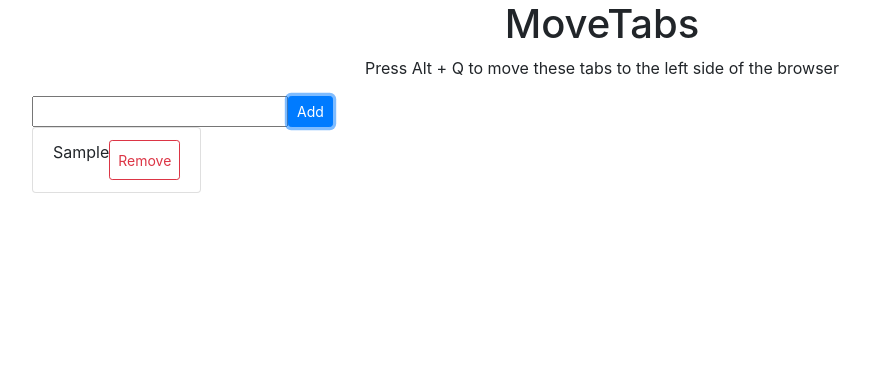
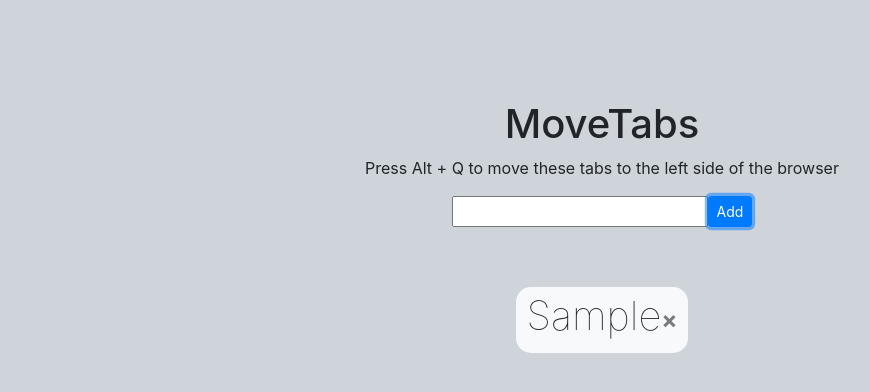
Before and after one commit to tom2zip/movetabs, a browser extension: page options.html in a window 1280 px wide. Both pictures are taken after typing "Sample" into the empty fields and a click on the button "Add". Shown: the whole page, without its empty margins (38-908 px from the left). Drawn offline with nearby package versions, Linux system fonts and the light colour scheme.

Commit message:
Big design change

```diff
--- a/index.js
+++ b/index.js
@@ -19,24 +19,24 @@ function populateList() {
 }
 
 function addFilterToList(filter) {
-    const filterListElem = document.createElement('li');
-    // const spanElem = document.createElement('span');
-    const textElem = document.createElement('p');
-    const buttonElem = document.createElement('button');
+    const blockDiv = document.createElement('div');
+    blockDiv.className += 'filter-block';
 
-    filterListElem.className += 'list-group-item';
-    textElem.innerHTML = filter;
-    buttonElem.innerHTML = 'Remove';
-    buttonElem.className += 'btn btn-outline-danger btn-sm';
-    buttonElem.onclick = e => { removeFilter(e.target); };
-    // spanElem.appendChild(textElem);
-    // spanElem.appendChild(buttonElem);
-    // filterListElem.appendChild(spanElem);
-    filterListElem.appendChild(textElem);
-    filterListElem.appendChild(buttonElem);
-    listElem.appendChild(filterListElem);
+    const filterName = document.createElement('h1');
+    filterName.innerHTML = filter;
 
+    const removeButton = document.createElement('button');
+    removeButton.type = 'button';
+    removeButton.className += 'close';
+    removeButton.onclick = e => { removeFilter(e.target); };
 
+    const xSpan = document.createElement('span');
+    xSpan.innerHTML = '&times;';
+
+    removeButton.appendChild(xSpan);
+    blockDiv.appendChild(filterName);
+    blockDiv.appendChild(removeButton);
+    listElem.appendChild(blockDiv);
 }
 
 function addFilterToStorage(filter) {
--- a/options.html
+++ b/options.html
@@ -9,16 +9,14 @@
 <body>
     <div class="container">
         <div class="row">
-            <h1>MoveTabs</h1>
-            <p>Press Alt + Q to move these tabs to the left side of the browser</p>
+            <h1 class="title">MoveTabs</h1>
+            <p class="title">Press Alt + Q to move these tabs to the left side of the browser</p>
         </div>
         <div class="row">
             <input id="filter-text" type="text">
             <button id="add-button" class="btn btn-primary btn-sm">Add</button>
         </div>
-        <div class="row">
-            <ul id="filter-list" class="list-group"></ul>
-        </div>
+        <div class="row filter-list" id="filter-list"></div>
     </div>
 
     <script src="index.js"></script>
--- a/styles.css
+++ b/styles.css
@@ -1,17 +1,37 @@
+body {
+    background-color: #ced4da;
+    height: 100%;
+}
+
 button {
     cursor: pointer;
 }
 
-.row > h1, .row > p {
-    width: 100%;
-    text-align: center;
+.container {
+    padding: 100px 50px;
 }
 
-#filter-list {/*
-    width: 500px;
-}*/
+.row {
+    justify-content: center;
+}
 
-.list-group-item {
+.title {
+    text-align: center;
+    width: 100%;
+}
+
+.filter-list {
+    margin-top: 50px;
+}
+
+.filter-block {
+    background: #f8f9fa;
+    border-radius: 15px;
     display: flex;
-    justify-content: space-around;
+    margin: 10px 5px;
+    padding: 5px 10px;
 }
+
+.filter-block > h1 {
+    font-weight: 100;
+}
```
